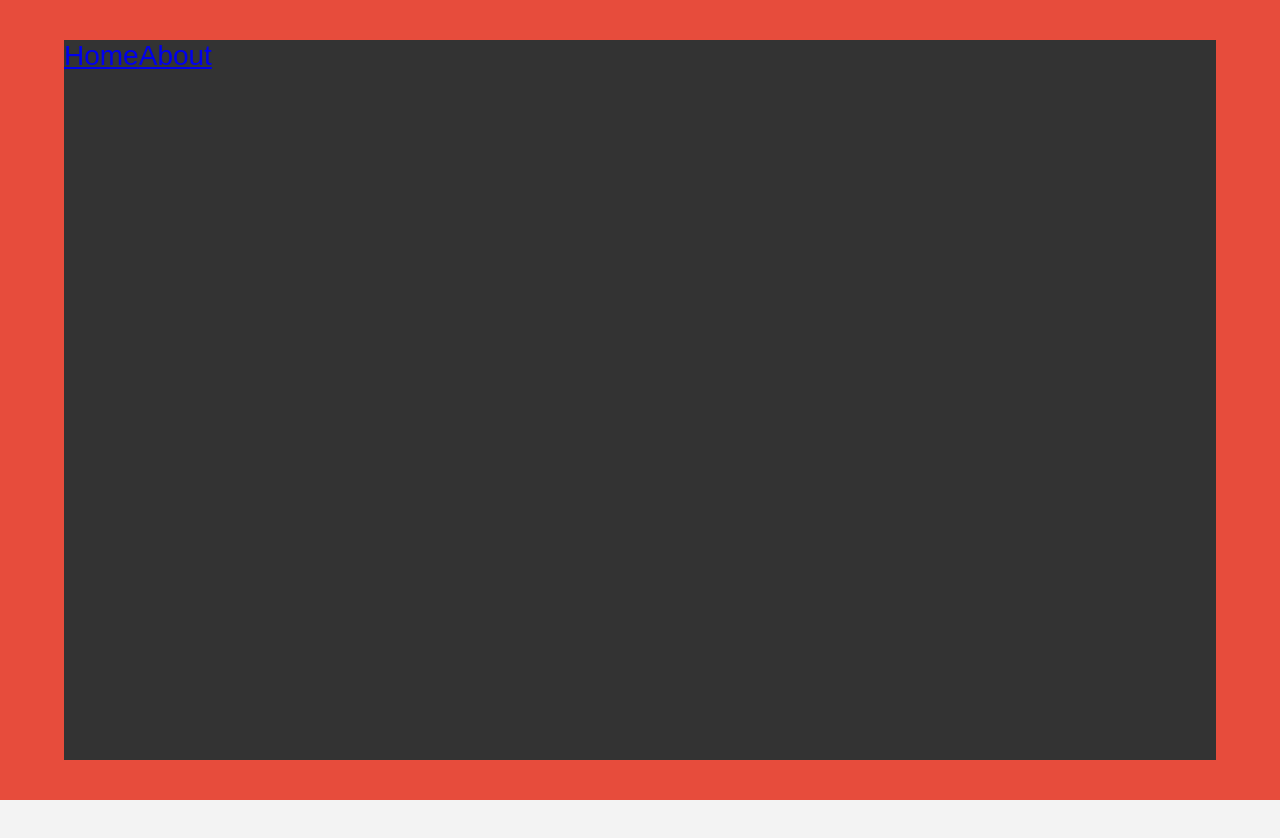
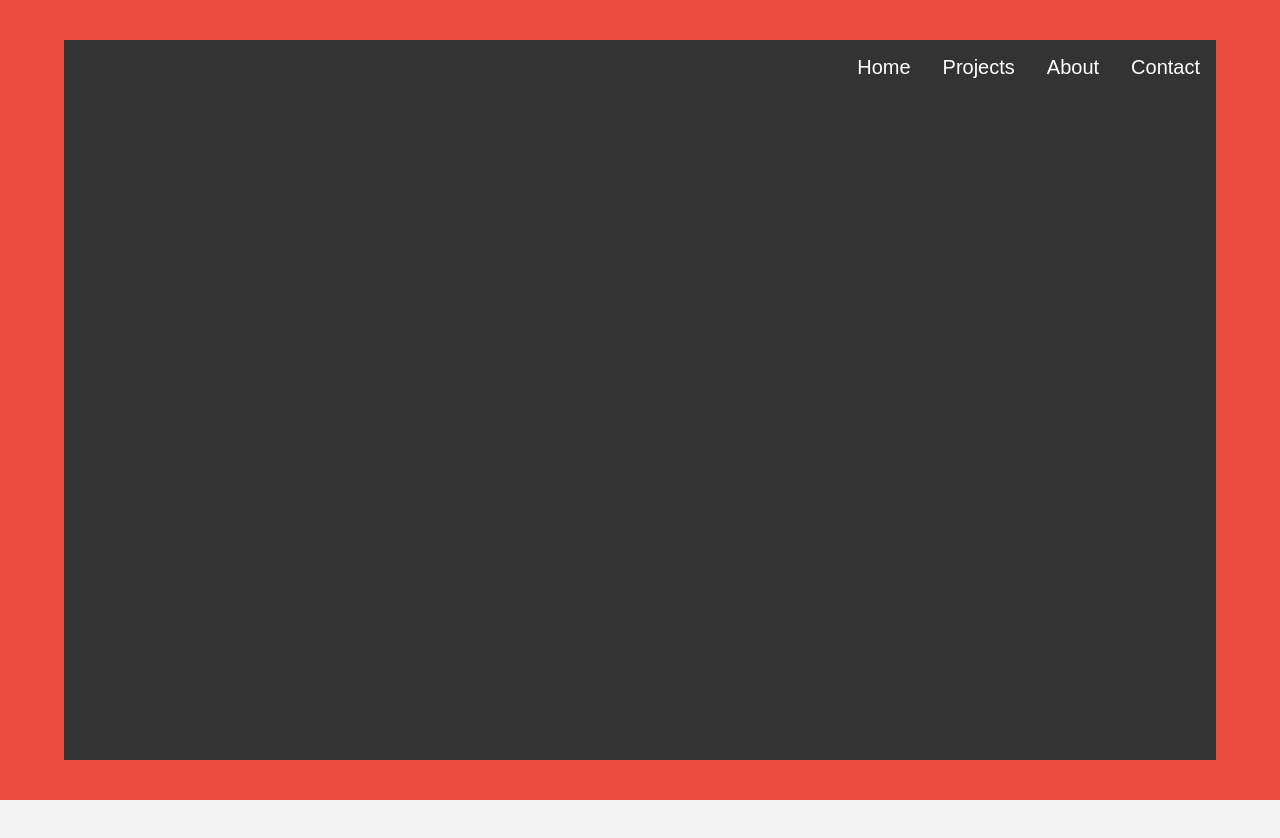
Before and after one commit to jacobgranberry/portfolio, a React (Create React App) app: page / in a window 1280 px wide. Shown: the top 838 px of the page. Built offline with nearby package versions, Linux system fonts and the light colour scheme.

Commit message:
Navlink changes

```diff
--- a/src/atoms/Anchor.js
+++ b/src/atoms/Anchor.js
@@ -1,12 +1,14 @@
 import React from 'react';
 import styled from 'styled-components';
 import colors from '../theme/colors';
+import { Link } from 'react-router-dom';
 
-const AnchorWrapper = styled.a`
+const AnchorWrapper = styled(Link)`
     display: block;
     color: ${colors.white};
     font-weight: 500;
-    font-size: 28px;
+    font-size: 22px;
+    text-decoration: none;
 `
 const Anchor = ({ children }) => (
     <AnchorWrapper>
--- a/src/atoms/Container.js
+++ b/src/atoms/Container.js
@@ -2,6 +2,7 @@ import styled from 'styled-components';
 
 const Container = styled.div`
     max-width: 1400px;
+    margin: 0 auto;
 `
 
 export default Container;
--- a/src/organisms/Nav.js
+++ b/src/organisms/Nav.js
@@ -1,18 +1,32 @@
 import React from 'react';
-import Anchor from '../atoms/Anchor';
 import { Link } from 'react-router-dom';
 import styled from 'styled-components';
+import colors from '../theme/colors';
 
 const NavWrapper = styled.nav`
     display: flex;
     flex-direction: row;
+    justify-content: flex-end;
+`
+
+const NavLink = styled(Link)`
+    display: block;
+    color: ${colors.white};
+    font-weight: 500;
+    font-size: 20px;
+    text-decoration: none;
+    padding: 1rem;
 `
 
 const Nav = () => (
+    <>
     <NavWrapper>
-        <Anchor><Link to="/">Home</Link></Anchor>
-        <Anchor><Link to="/about">About</Link></Anchor>
+        <NavLink to="/">Home</NavLink>
+        <NavLink to="/">Projects</NavLink>
+        <NavLink to="/about">About</NavLink>
+        <NavLink to="/">Contact</NavLink>
     </NavWrapper>
+    </>
 )
 
 export default Nav;
```
Also changed, not shown: 1 other file (tests, documents, lock files or other folders).
